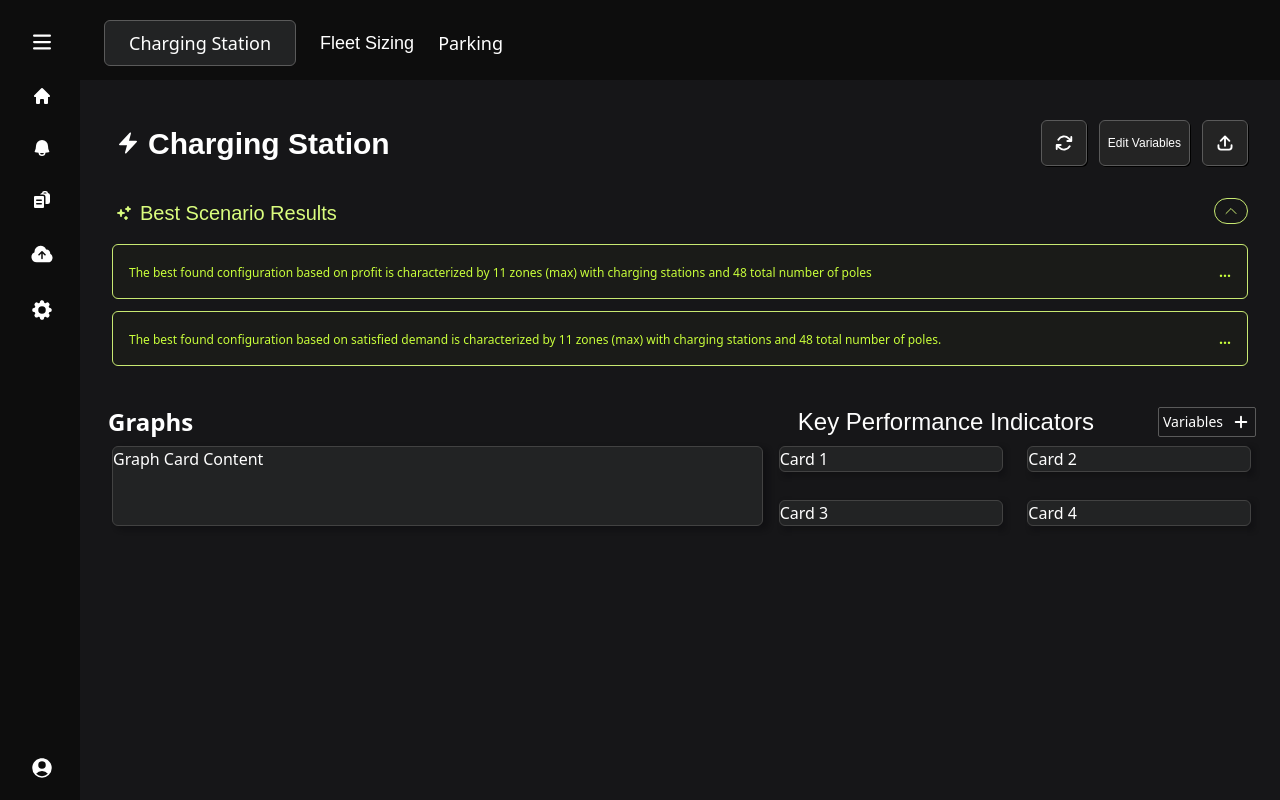
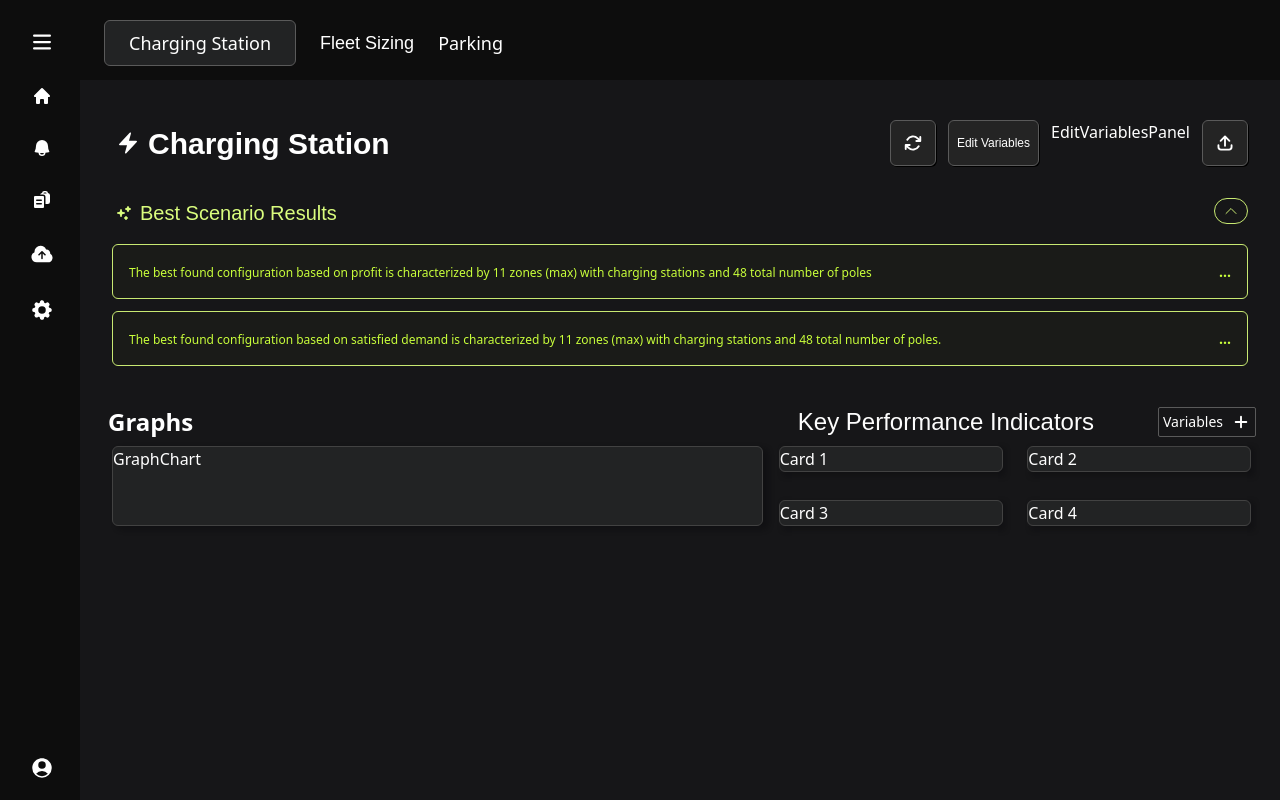
Before and after one commit to c-rose-g/Data-Visualization-Platform, a React (Vite) app in the folder data-viz-platform/: page /dashboard in a window 1280 px wide. Built offline with nearby package versions, Linux system fonts and the light colour scheme; a web font is replaced by a local one.

Commit message:
Update Dashboard.tsx

```diff
--- a/data-viz-platform/src/pages/Dashboard.tsx
+++ b/data-viz-platform/src/pages/Dashboard.tsx
@@ -4,15 +4,16 @@ import RefreshButton from "../components/RefreshButton"
 import UploadButton from "../components/UploadButton"
 import EditVariablesButton from "../components/EditVariablesButton"
 import EditVariablesPanel from "../components/EditVariablesPanel"
+import GraphChart from "../components/GraphChart"
 
 function Dashboard() {
-  const [showMessages, setShowMessages] = useState(true)
-  const [showPanel, setShowPanel] = useState(false)
-  const messages = ["The best found configuration based on profit is characterized by 11 zones (max) with charging stations and 48 total number of poles", "The best found configuration based on satisfied demand is characterized by 11 zones (max) with charging stations and 48 total number of poles."]
+  const [showMessages, setShowMessages] = useState(true);
+  const [showPanel, setShowPanel] = useState(false);
+  const messages = ["The best found configuration based on profit is characterized by 11 zones (max) with charging stations and 48 total number of poles", "The best found configuration based on satisfied demand is characterized by 11 zones (max) with charging stations and 48 total number of poles."];
 
   const handleRefresh = () =>{
-    window.location.reload()
-  }
+    window.location.reload();
+  };
 
   const handleUpload = () =>{
     // upload logic
@@ -22,15 +23,11 @@ function Dashboard() {
     setShowMessages(((prev:boolean) => !prev))
   }
 
-  const handlePanelSlideOver = () => {
-    setShowPanel(((prev:boolean) =>!prev))
-    EditVariablesPanel()
-  }
 
   return (
     <>
     {/*Dashboard top header*/}
-    <div className="bg-[#161618] text-white pr-8 pl-8 pt-10 pb-10 h-screen">
+    <div className="bg-[#161618] text-white pr-8 pl-8 pt-10 pb-10 h-full">
       <div id="charging-station-wrapper" className="flex justify-between pb-8">
         <div className="flex items-center">
           <div className="ml-1">{<svg xmlns="http://www.w3.org/2000/svg" viewBox="0 0 24 24" fill="currentColor" className="size-6"><path fillRule="evenodd" d="M14.615 1.595a.75.75 0 0 1 .359.852L12.982 9.75h7.268a.75.75 0 0 1 .548 1.262l-10.5 11.25a.75.75 0 0 1-1.272-.71l1.992-7.302H3.75a.75.75 0 0 1-.548-1.262l10.5-11.25a.75.75 0 0 1 .913-.143Z" clipRule="evenodd" /></svg>}</div>
@@ -38,7 +35,11 @@ function Dashboard() {
         </div>
         <div id="charging-station-btns" className="flex gap-3">
           <RefreshButton onClick={handleRefresh}/>
-          <EditVariablesButton onClick={handlePanelSlideOver}/>
+          <EditVariablesButton onClick={() =>setShowPanel(true)}/>
+          <EditVariablesPanel
+          isOpen={showPanel}
+          onClose={() =>setShowPanel(false)}
+          />
           <UploadButton onClick={handleUpload}/>
           </div>
       </div>
@@ -85,7 +86,7 @@ function Dashboard() {
             {/* Graph content section */}
             <div id="card-wrapper" className="flex gap-4 justify-between">
             <div className="w-[660px] bg-[#222324] rounded-md flex border border-[#424242] shadow-[5px_3px_5px_1px_rgb(10,10,12,.35)]">
-              <div className="">Graph Card Content</div>
+              <GraphChart/>
             </div>
 
             {/* KPI content section */}
```
